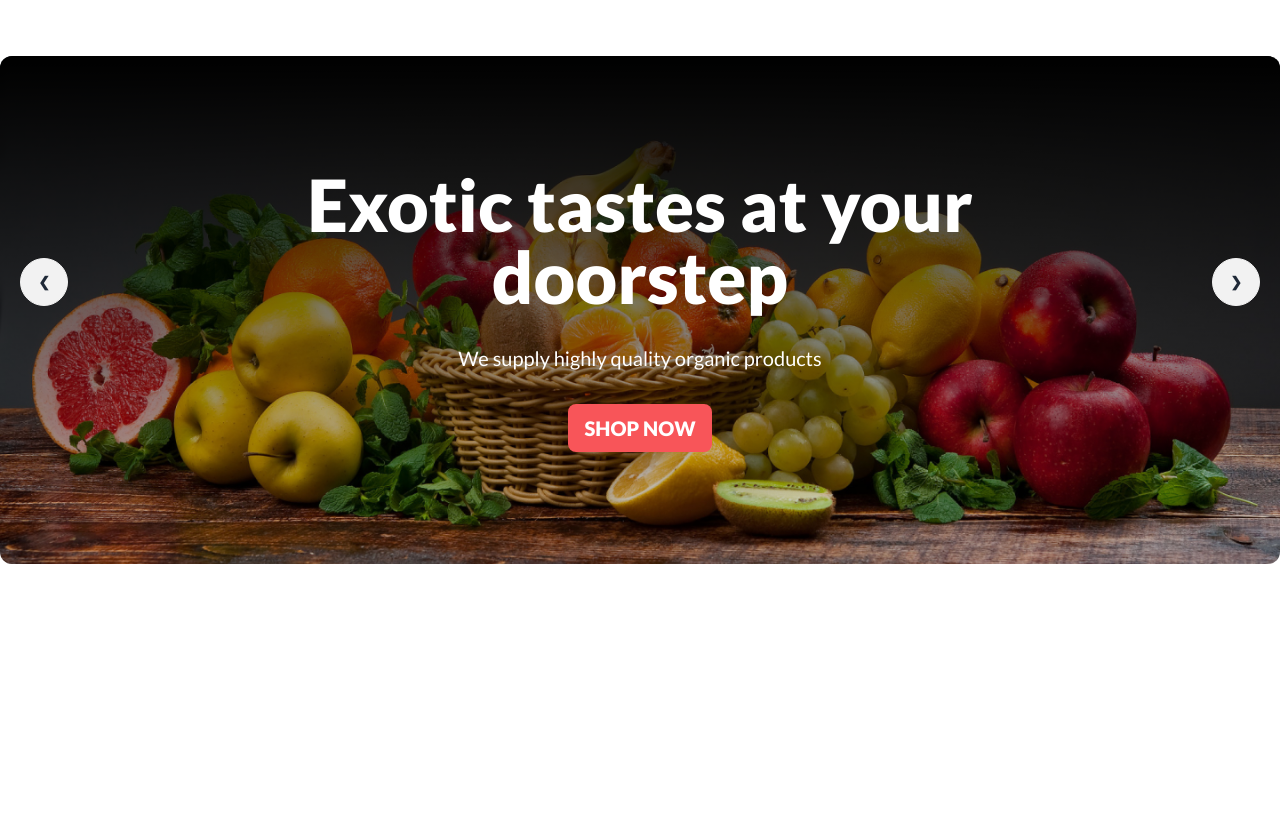
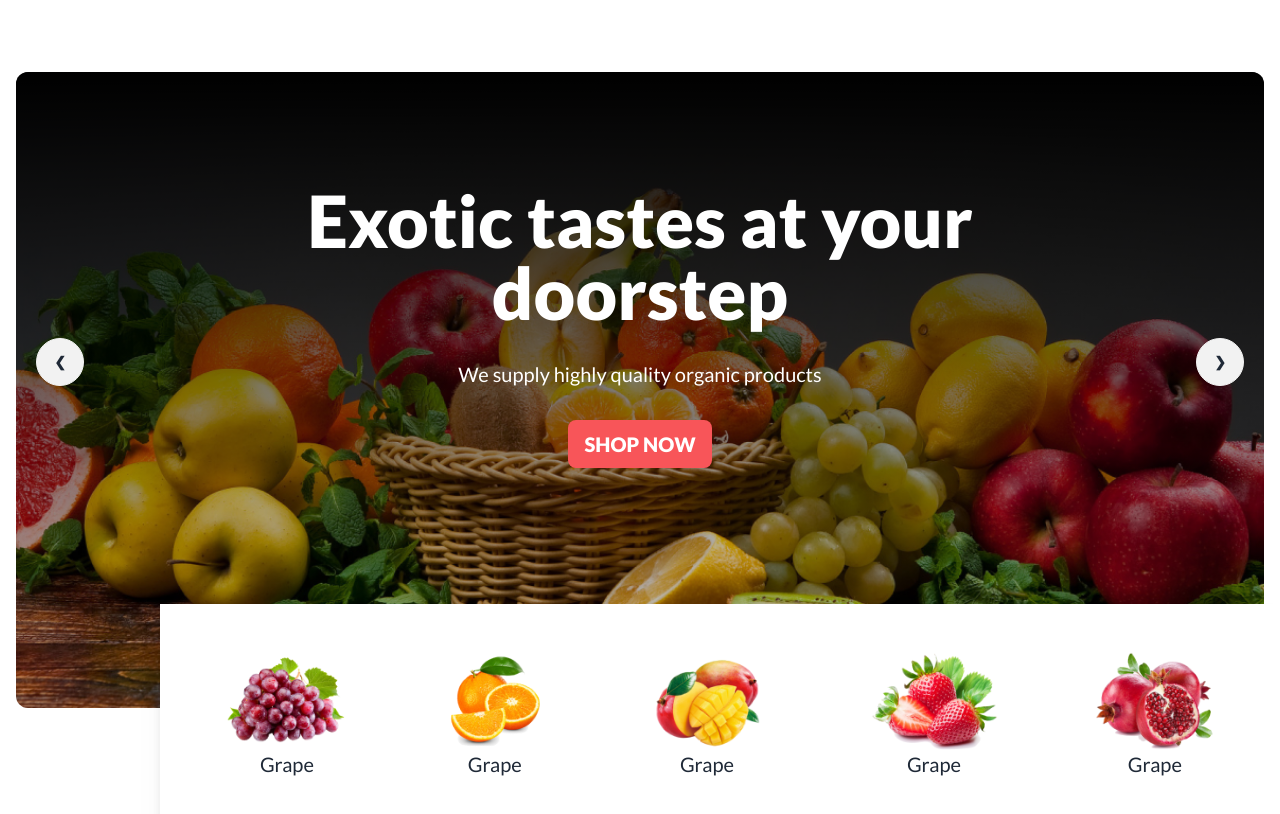
Before and after one commit to sazzadchy50/B8A3-fruit-brust-Assaignment-3, a plain HTML site: page index.html in a window 1280 px wide. Shown: the part 132-946 px from the top of the page. Before the commit the page ends 800 px from the top, so only its background shows below. Drawn offline with nearby package versions, Linux system fonts and the light colour scheme; grey boxes are pictures that could not be loaded.

Commit message:
banner section bonus section complete

```diff
--- a/index.html
+++ b/index.html
@@ -22,6 +22,12 @@
     <style>
       .font-lato {
         font-family: "Lato", sans-serif;
+      }
+
+      @media screen and (max-width:576px) {
+        .banner-fruit{
+          display: none;
+        }
       }
     </style>
   </head>
@@ -125,18 +131,18 @@
           </div class="absolute left-0">
       </nav>
     <!-- ! banner section start here -->
-    <section class="container mx-auto">
+    <section class="container mx-auto relative p-4">
       <div class="carousel w-full ">
         <!--  * slide 1 -->
-        <div id="slide1" class="carousel-item relative w-full">
+        <div id="slide1" class="carousel-item relative w-full h-auto ">
 
           <div
             class="hero mt-14 w-full rounded-xl"
             style="background-image: url('./images/banner1.png')"
           >
           <div class="hero-overlay bg-opacity-0 bg-gradient-to-b from-[#000] rounded-xl"></div>
-            <div class="hero-content text-center text-neutral-content">
-              <div class="my-24 lg:mx-60">
+            <div class="hero-content text-center text-neutral-content ">
+              <div class="my-24 lg:mx-60 lg:pb-32">
                 <div class="flex flex-col justify-center items-center">
 
                   <h5 class=" font-extrabold text-7xl text-white">Exotic tastes at your <br>doorstep
@@ -244,8 +250,32 @@
           <a href="#slide1" class="btn btn-circle">❯</a>
         </div>
       </div>
+
+      </div>
+      <div class="banner-fruit hidden lg:flex absolute lg:-bottom-24 lg:left-40 bg-white gap-24 justify-evenly text-center items-center py-12 px-16 drop-shadow-xl mt-10">
+        <div class="text">
+          <img src="./images/fruit1.png" alt="">
+          <h5 class="text-xl">Grape</h5>
+        </div>
+        <div class="text">
+          <img src="./images/fruit2.png" alt="">
+          <h5 class="text-xl">Grape</h5>
+        </div>
+        <div class="text">
+          <img src="./images/fruit3.png" alt="">
+          <h5 class="text-xl">Grape</h5>
+        </div>
+        <div class="text">
+          <img src="./images/fruit4.png" alt="">
+          <h5 class="text-xl">Grape</h5>
+        </div>
+        <div class="text">
+          <img src="./images/fruit5.png" alt="">
+          <h5 class="text-xl">Grape</h5>
+        </div>
       </div>
     </section>
+
     <!-- ! banner section end here -->
     </header>
   </body>
```
